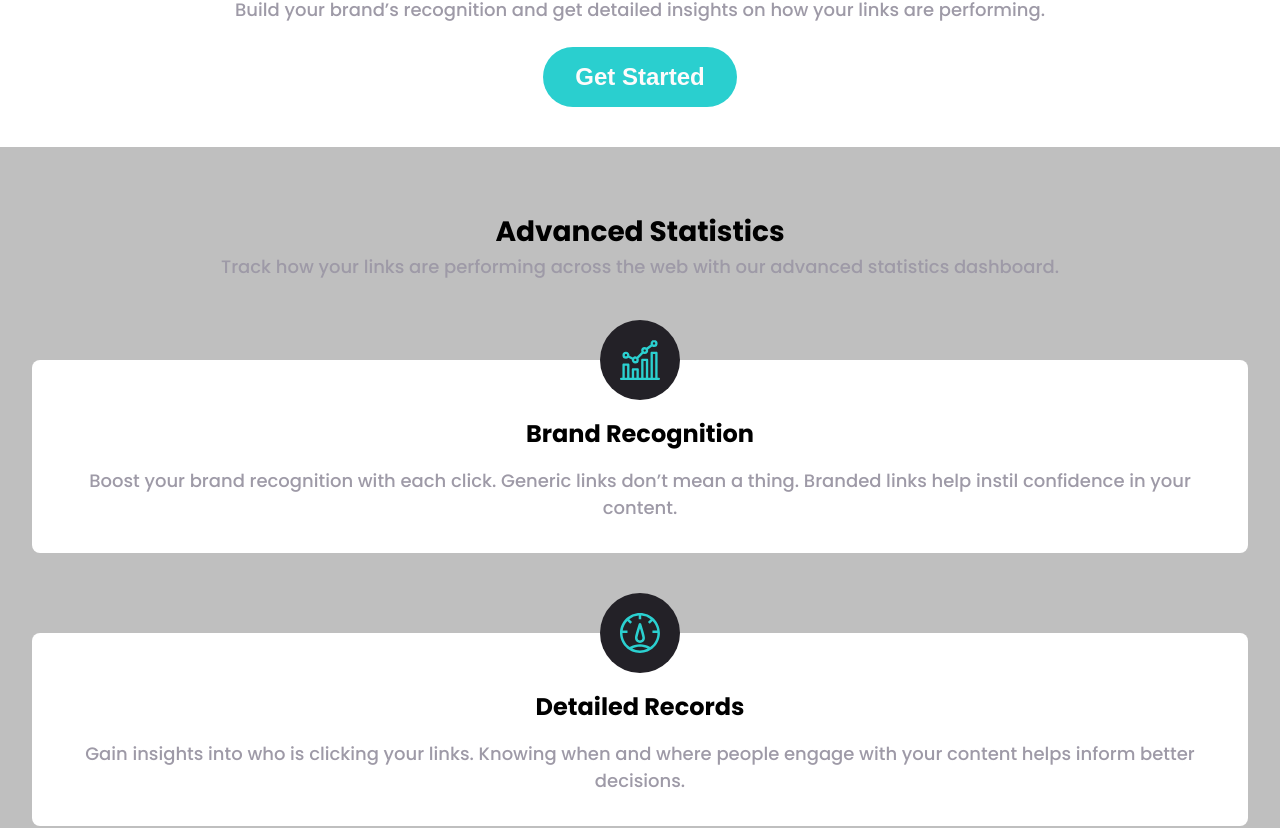
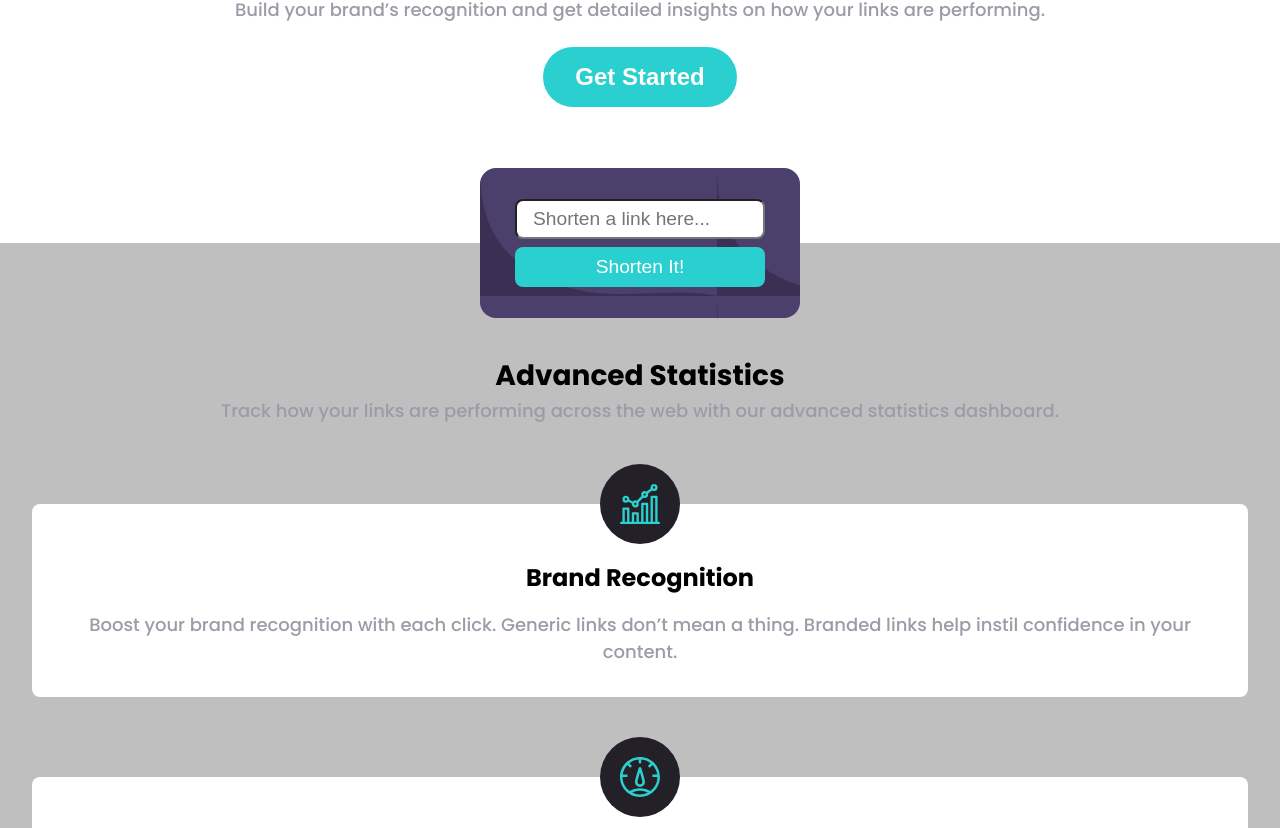
Before and after one commit to davidbabatunde/url-shortener, a React (Create React App) app: page / in a window 1280 px wide. Shown: the part 1031-1859 px from the top of the page. Built offline with nearby package versions, Linux system fonts and the light colour scheme.

Commit message:
added shorten div

```diff
--- a/src/App.js
+++ b/src/App.js
@@ -32,11 +32,18 @@ function App() {
           </button>
         </section>
         <section id="stats">
-          <h3>Advanced Statistics</h3>
-          <p>
-            Track how your links are performing across the web with our advanced
-            statistics dashboard.
-          </p>
+          <div id="action">
+            <input placeholder="Shorten a link here..."></input>
+            <button>Shorten It!</button>
+          </div>
+          <div>
+            <h3>Advanced Statistics</h3>
+            <p>
+              Track how your links are performing across the web with our
+              advanced statistics dashboard.
+            </p>
+          </div>
+
           <div className="part">
             <div className="top">
               <img src={brand} alt="Brand Recognition" />
--- a/src/App.scss
+++ b/src/App.scss
@@ -69,6 +69,7 @@ h4 {
 
 #first {
   padding: 1rem;
+  padding-bottom: 7rem;
 
   #start {
     margin: 1.5rem;
@@ -78,6 +79,46 @@ h4 {
 #stats {
   background-color: $gray;
   padding: 4rem 2rem;
+  padding-top: 7rem;
+  position: relative;
+  display: flex;
+  flex-direction: column;
+  align-items: center;
+  gap: 5rem;
+}
+
+#action {
+  background-color: $darkViolet;
+  background-image: url(./images/bg-shorten-mobile.svg);
+  position: absolute;
+  display: flex;
+  flex-direction: column;
+  justify-content: center;
+  align-items: center;
+  gap: 0.5rem;
+  height: 150px;
+  width: 320px;
+  border-radius: 1rem;
+  top: -75px;
+  justify-self: center;
+
+  input {
+    height: 40px;
+    width: 250px;
+    border-radius: 0.5rem;
+    padding: 1rem;
+    font-size: 1.2rem;
+  }
+
+  button {
+    border: none;
+    width: 250px;
+    height: 40px;
+    border-radius: 0.5rem;
+    background-color: $cyan;
+    font-size: 1.2rem;
+    color: white;
+  }
 }
 
 .top {
@@ -101,7 +142,7 @@ h4 {
   background-color: white;
   padding: 2rem;
   padding-top: 40px;
-  margin-top: 80px;
+  // margin-top: 80px;
   border-radius: 0.5rem;
 }
 
```
